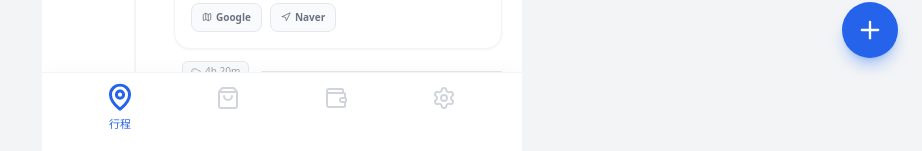
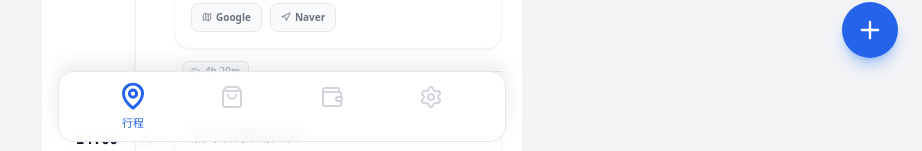
Before and after one commit to yunksizhang-sys/jolly-neco-6w5gsy, a React (Vite) app: page / in a window 1280 px wide. Shown: the part 646-797 px from the top of the page, without its empty margins (358-1280 px from the left). Built offline with nearby package versions, Linux system fonts and the light colour scheme.

Commit message:
Update TravelPlanner.jsx

```diff
--- a/src/TravelPlanner.jsx
+++ b/src/TravelPlanner.jsx
@@ -4029,8 +4029,26 @@ export default function TravelPlanner() {
         </div>
       </div>
 
-      {/* 3. 底部導航 (標準 4 欄) */}
-      <div className="flex-none bg-white border-t border-gray-100 px-6 py-3 flex justify-around items-center z-50 pb-6 safe-area-bottom shadow-[0_-5px_15px_rgba(0,0,0,0.02)]">
+      {/* 3. 底部導航 (標準 4 欄) - FIXED */}
+      <div
+        className="
+    fixed left-1/2 bottom-0 -translate-x-1/2
+    w-full max-w-[480px]
+    z-50
+    px-4
+    pb-[calc(12px+env(safe-area-inset-bottom))]
+  "
+      >
+        <div
+          className="
+      bg-white/95 backdrop-blur
+      border border-gray-200
+      rounded-2xl
+      shadow-[0_-8px_20px_rgba(0,0,0,0.08)]
+      px-6 py-3
+      flex justify-around items-center
+    "
+        >
           <NavButton
             icon={MapPin}
             label="行程"
@@ -4060,7 +4078,7 @@ export default function TravelPlanner() {
             theme={currentTheme}
           />
         </div>
-
+      </div>
       {/* Modals */}
       <EventModal
         isOpen={isEventModalOpen}
```
Lines whose indentation alone changed are shown as unchanged.
